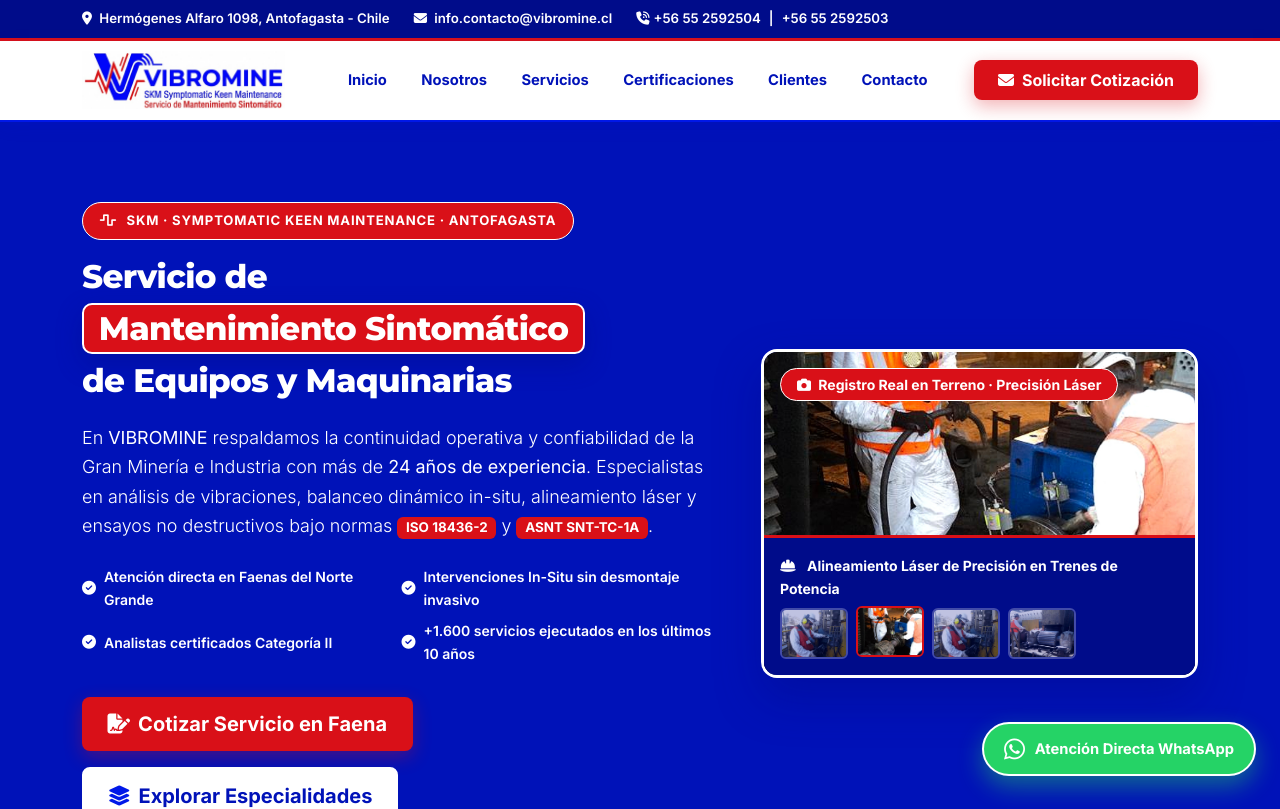
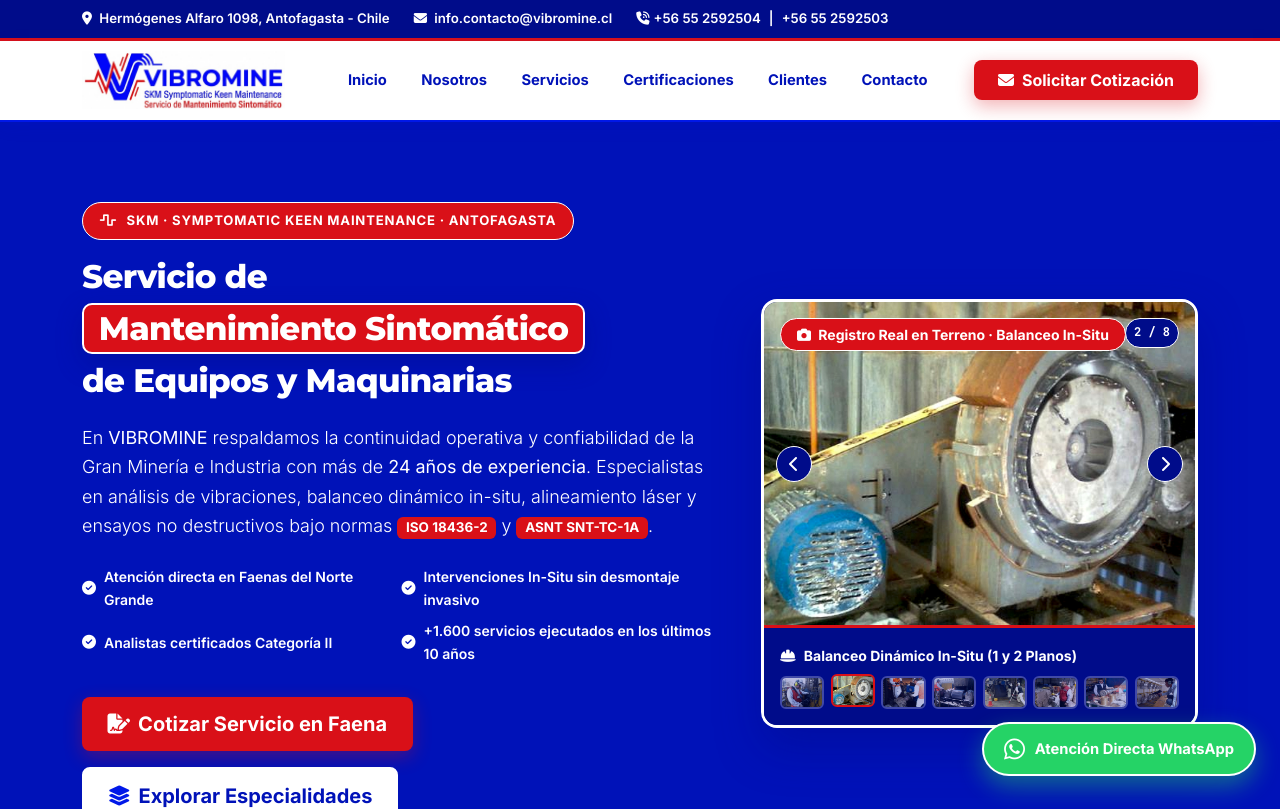
Before and after one commit to gabrielvillarroeltorrejon-star/vibromine-web, a Vue app: page / in a window 1280 px wide. Shown: the top 809 px of the page. Built offline with nearby package versions, Linux system fonts and the light colour scheme; no server answers.

Commit message:
feat(hero): expand hero gallery to 8 photos (one per service) with clean thumbnail grid and nav controls

```diff
--- a/src/assets/styles.css
+++ b/src/assets/styles.css
@@ -339,15 +339,52 @@ h1, h2, h3, h4, h5, h6, .font-heading {
   transform: scale(1.03);
 }
 
+.vm-hero-nav-btn {
+  position: absolute;
+  top: 50%;
+  transform: translateY(-50%);
+  width: 36px;
+  height: 36px;
+  border-radius: 50%;
+  background-color: #000c8a;
+  color: #ffffff;
+  border: 1.5px solid #ffffff;
+  display: inline-flex;
+  align-items: center;
+  justify-content: center;
+  cursor: pointer;
+  transition: all 0.2s ease;
+  z-index: 3;
+}
+
+.vm-hero-nav-btn:hover {
+  background-color: var(--vm-red-primary);
+  transform: translateY(-50%) scale(1.08);
+}
+
+.vm-hero-nav-prev {
+  left: 12px;
+}
+
+.vm-hero-nav-next {
+  right: 12px;
+}
+
+.vm-hero-thumb-grid {
+  display: grid;
+  grid-template-columns: repeat(8, minmax(0, 1fr));
+  gap: 0.4rem;
+}
+
 .vm-hero-thumb {
-  width: 68px;
+  width: 100%;
   aspect-ratio: 4 / 3;
   height: auto;
   object-fit: cover;
   border-radius: 6px;
   cursor: pointer;
   border: 2px solid rgba(255, 255, 255, 0.35);
-  opacity: 0.75;
+  opacity: 0.72;
   transition: all 0.2s ease;
 }
 
--- a/src/components/HeroSection.vue
+++ b/src/components/HeroSection.vue
@@ -7,6 +7,15 @@ let slideTimer = null
 
 function selectPhoto(idx) {
   activePhotoIndex.value = idx
+}
+
+function prevPhoto() {
+  activePhotoIndex.value =
+    (activePhotoIndex.value - 1 + companyInfo.heroPhotos.length) % companyInfo.heroPhotos.length
+}
+
+function nextPhoto() {
+  activePhotoIndex.value = (activePhotoIndex.value + 1) % companyInfo.heroPhotos.length
 }
 
 onMounted(() => {
@@ -81,10 +90,10 @@ onUnmounted(() => {
             </div>
           </div>
 
-          <!-- Columna Derecha: Showcase Fotográfico Real en Faena -->
+          <!-- Columna Derecha: Showcase Fotográfico Real en Faena (8 Servicios) -->
           <div class="col-lg-5">
             <div class="vm-hero-showcase">
-              <div class="position-relative">
+              <div class="position-relative overflow-hidden">
                 <img
                   :src="companyInfo.heroPhotos[activePhotoIndex].src"
                   :alt="companyInfo.heroPhotos[activePhotoIndex].caption"
@@ -99,26 +108,53 @@ onUnmounted(() => {
                   Registro Real en Terreno · {{ companyInfo.heroPhotos[activePhotoIndex].tag }}
                 </div>
 
-                <!-- Pie de foto interactivo -->
+                <!-- Contador de fotografías -->
                 <div
-                  class="position-absolute bottom-0 inset-x-0 w-100 p-3"
+                  class="position-absolute top-0 end-0 m-3 px-2 py-1 rounded-pill fw-bold small font-mono-tech"
+                  style="background-color: #000c8a; color: #ffffff; border: 1.5px solid #ffffff; font-size: 0.75rem;"
+                >
+                  {{ activePhotoIndex + 1 }} / {{ companyInfo.heroPhotos.length }}
+                </div>
+
+                <!-- Botones Anterior / Siguiente -->
+                <button
+                  type="button"
+                  class="vm-hero-nav-btn vm-hero-nav-prev"
+                  aria-label="Foto anterior"
+                  @click="prevPhoto"
+                >
+                  <i class="fa-solid fa-chevron-left"></i>
+                </button>
+                <button
+                  type="button"
+                  class="vm-hero-nav-btn vm-hero-nav-next"
+                  aria-label="Foto siguiente"
+                  @click="nextPhoto"
+                >
+                  <i class="fa-solid fa-chevron-right"></i>
+                </button>
+              </div>
+
+              <!-- Pie de foto interactivo con las 8 miniaturas (1 por servicio) -->
+              <div
+                class="w-100 p-3"
                 style="background-color: #000c8a; border-top: 3px solid #d91018;"
               >
-                  <p class="mb-2 fw-bold text-white small">
-                    <i class="fa-solid fa-helmet-safety text-white me-2"></i>
-                    {{ companyInfo.heroPhotos[activePhotoIndex].caption }}
+                <p class="mb-2 fw-bold text-white small d-flex align-items-center">
+                  <i class="fa-solid fa-helmet-safety text-white me-2 flex-shrink-0"></i>
+                  <span class="text-truncate">{{ companyInfo.heroPhotos[activePhotoIndex].caption }}</span>
                 </p>
-                  <div class="d-flex align-items-center gap-2">
+                <div class="vm-hero-thumb-grid">
                   <img
                     v-for="(photo, idx) in companyInfo.heroPhotos"
                     :key="idx"
                     :src="photo.src"
                     :alt="photo.caption"
+                    :title="photo.caption"
                     class="vm-hero-thumb"
                     :class="{ active: idx === activePhotoIndex }"
                     @click="selectPhoto(idx)"
                   />
-                  </div>
                 </div>
               </div>
             </div>
--- a/src/data/vibromineData.js
+++ b/src/data/vibromineData.js
@@ -31,23 +31,43 @@ export const companyInfo = {
   heroPhotos: [
     {
       src: '/images/services/vibromine-real-07.jpg',
-      caption: 'Monitoreo y Análisis Vibracional en Planta Minera',
-      tag: 'Análisis Predictivo'
+      caption: 'Análisis de Vibraciones en Equipos Críticos',
+      tag: 'Análisis Vibracional'
+    },
+    {
+      src: '/images/services/vibromine-real-10.jpg',
+      caption: 'Balanceo Dinámico In-Situ (1 y 2 Planos)',
+      tag: 'Balanceo In-Situ'
     },
     {
       src: '/images/services/vibromine-real-13.jpg',
       caption: 'Alineamiento Láser de Precisión en Trenes de Potencia',
-      tag: 'Precisión Láser'
-    },
-    {
-      src: '/images/services/vibromine-real-02.jpg',
-      caption: 'Inspección Estructural y Mantenimiento en Molinos',
-      tag: 'Trabajo en Faena'
+      tag: 'Alineamiento Láser'
     },
     {
       src: '/images/services/vibromine-real-16.jpg',
-      caption: 'Alineamiento Conjunto Piñón-Corona de Gran Envergadura',
-      tag: 'Gran Minería'
+      caption: 'Alineamiento Conjunto Piñón-Corona en Molinos',
+      tag: 'Piñón-Corona'
+    },
+    {
+      src: '/images/services/vibromine-real-19.jpg',
+      caption: 'Nivelación Topográfica de Equipos de Gran Escala',
+      tag: 'Nivelación Topográfica'
+    },
+    {
+      src: '/images/services/vibromine-real-22.jpg',
+      caption: 'Inspección por Termografía Infrarroja en Planta',
+      tag: 'Termografía Infrarroja'
+    },
+    {
+      src: '/images/services/vibromine-real-25.jpg',
+      caption: 'Inspección Ultrasónica de Equipos y Estructuras',
+      tag: 'Ultrasonido Estructural'
+    },
+    {
+      src: '/images/services/vibromine-real-30.jpg',
+      caption: 'Detección Acústica por Ultrasonido Aerotransportado',
+      tag: 'Ultrasonido Acústico'
     }
   ]
 }
```
Lines whose indentation alone changed are shown as unchanged.
